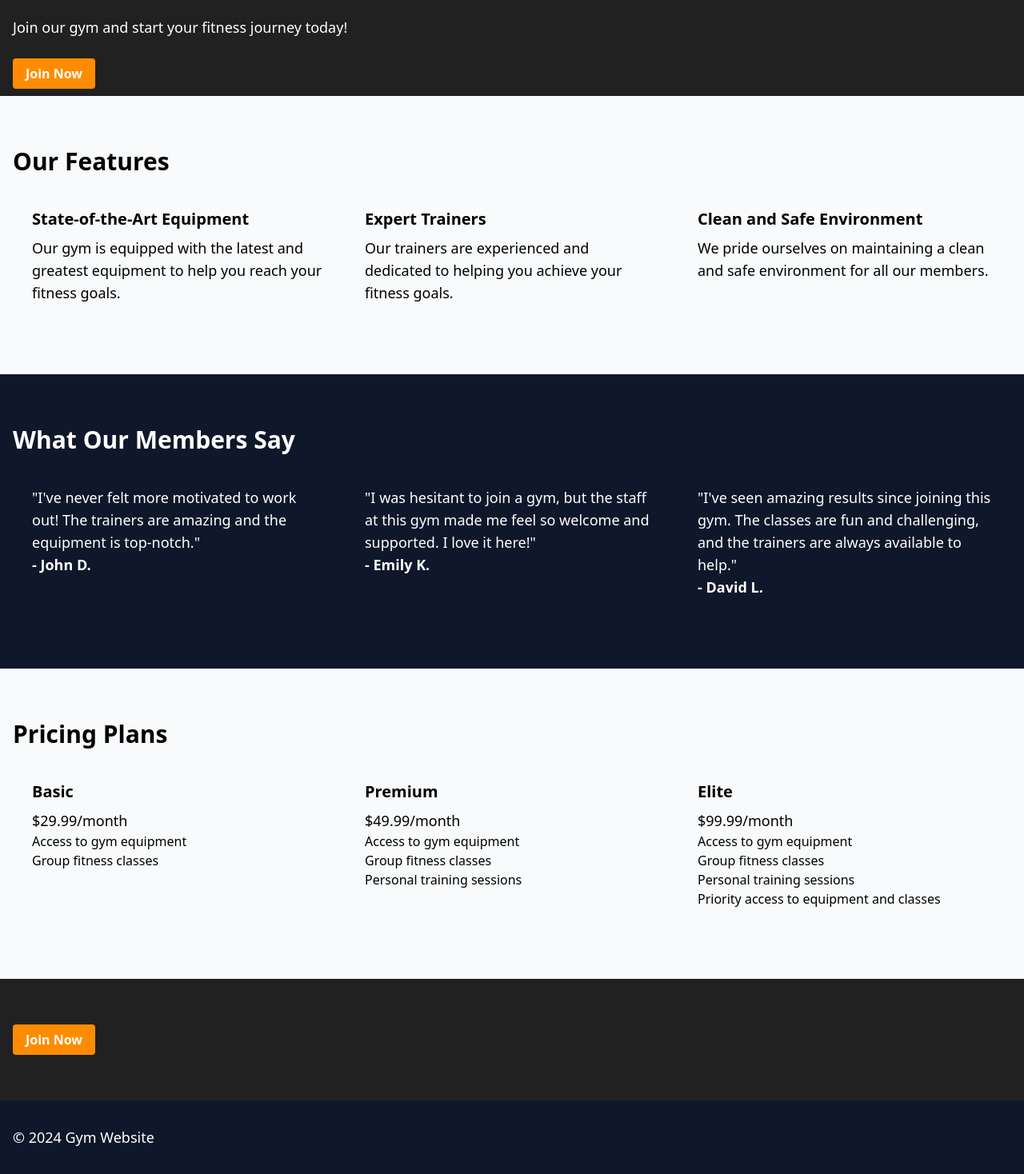
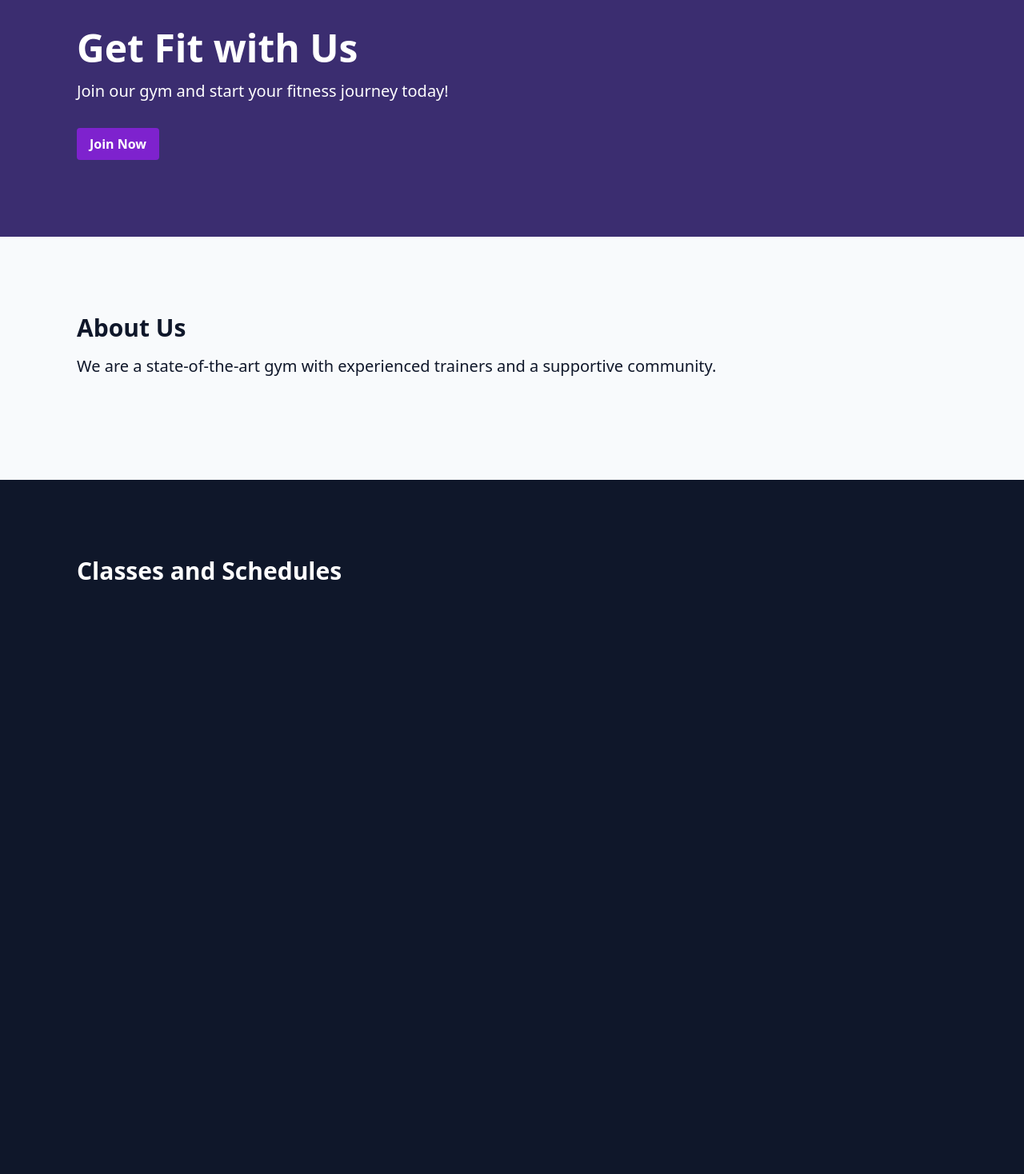
Before and after one commit to ayanshaikh2491-stack/tshirt-3d-ecommerce-1775988614, a Next.js app: page / in a window 1280 px wide. Shown: the part 60-1528 px from the top of the page at 80% size. After the commit the page ends 800 px from the top, so only its background shows below. Built offline with nearby package versions, Linux system fonts and the light colour scheme.

Commit message:
Initial commit by Multi-Agent Builder

```diff
--- a/app/api/data/route.js
+++ b/app/api/data/route.js
@@ -4,29 +4,52 @@ const { NextResponse } = require('next/server');
 const supabase = createClient(process.env.SUPABASE_URL || 'https://dummy.supabase.co', process.env.SUPABASE_ANON_KEY || 'dummy');
 
 export async function GET(request) {
+  const url = new URL(request.url);
+  const path = url.pathname;
+
   try {
-    const { table } = request.nextUrl.searchParams;
-    if (!table) return NextResponse.json({ data: null, error: 'Table not specified' }, { status: 400 });
-
-    const { data, error } = await supabase.from(table).select('*');
-    if (error) throw new Error(error.message);
-
-    return NextResponse.json({ data, error: null }, { status: 200 });
+    if (path === '/app/api/getClasses') {
+      const { data, error } = await supabase.from('classes').select('*');
+      if (error) throw new Error(error.message);
+      return NextResponse.json({ data, error: null }, { status: 200 });
+    } else if (path === '/app/api/getTrainers') {
+      const { data, error } = await supabase.from('trainers').select('*');
+      if (error) throw new Error(error.message);
+      return NextResponse.json({ data, error: null }, { status: 200 });
+    } else if (path === '/app/api/getMembershipPlans') {
+      const { data, error } = await supabase.from('membership_plans').select('*');
+      if (error) throw new Error(error.message);
+      return NextResponse.json({ data, error: null }, { status: 200 });
+    } else if (path === '/app/api/getUserDetails') {
+      const userId = url.searchParams.get('userId');
+      const { data, error } = await supabase.from('users').select('*').eq('id', userId);
+      if (error) throw new Error(error.message);
+      return NextResponse.json({ data, error: null }, { status: 200 });
+    } else {
+      return NextResponse.json({ data: null, error: 'Invalid path' }, { status: 404 });
+    }
   } catch (error) {
     return NextResponse.json({ data: null, error: error.message }, { status: 500 });
   }
 }
 
 export async function POST(request) {
+  const url = new URL(request.url);
+  const path = url.pathname;
+  const body = await request.json();
+
   try {
-    const { table } = request.nextUrl.searchParams;
-    if (!table) return NextResponse.json({ data: null, error: 'Table not specified' }, { status: 400 });
-
-    const { data: requestData } = await request.json();
-    const { data, error } = await supabase.from(table).insert([requestData]);
-    if (error) throw new Error(error.message);
-
-    return NextResponse.json({ data, error: null }, { status: 201 });
+    if (path === '/app/api/login') {
+      const { data, error } = await supabase.auth.admin.authenticate({ email: body.email, password: body.password });
+      if (error) throw new Error(error.message);
+      return NextResponse.json({ data, error: null }, { status: 200 });
+    } else if (path === '/app/api/signup') {
+      const { data, error } = await supabase.from('users').insert([body]);
+      if (error) throw new Error(error.message);
+      return NextResponse.json({ data, error: null }, { status: 201 });
+    } else {
+      return NextResponse.json({ data: null, error: 'Invalid path' }, { status: 404 });
+    }
   } catch (error) {
     return NextResponse.json({ data: null, error: error.message }, { status: 500 });
   }
--- a/app/page.js
+++ b/app/page.js
@@ -1,116 +1,71 @@
-import { useState } from 'react';
-import Link from 'next/link';
-import Image from 'next/image';
+'use client';
 
-export default function Home() {
+export default function Page() {
   return (
-    <div className="h-screen flex flex-col">
+    <div className="h-screen flex flex-col overflow-y-scroll">
       {/* Hero Section */}
-      <div className="h-screen flex justify-center items-center bg-[#212121] text-white">
-        <div className="container mx-auto p-4">
-          <h1 className="text-5xl font-black mb-4">Unleash Your Potential</h1>
-          <p className="text-lg mb-8">Join our gym and start your fitness journey today!</p>
-          <Link href="/join">
-            <a className="bg-[#FF8C00] hover:bg-[#FFA07A] text-white font-bold py-2 px-4 rounded">
-              Join Now
-            </a>
-          </Link>
+      <div className="h-screen flex justify-center items-center bg-[#3B2D70] text-white">
+        <div className="container mx-auto p-4 pt-6 md:p-6 lg:p-12 xl:p-24">
+          <h1 className="text-5xl font-bold mb-4">Get Fit with Us</h1>
+          <p className="text-xl mb-8">Join our gym and start your fitness journey today!</p>
+          <button className="bg-[#7E22CE] hover:bg-[#06B6D4] text-white font-bold py-2 px-4 rounded">
+            Join Now
+          </button>
         </div>
       </div>
 
-      {/* Features Section */}
-      <div className="bg-[#F8FAFC] py-12">
-        <div className="container mx-auto p-4">
-          <h2 className="text-3xl font-bold mb-4">Our Features</h2>
-          <div className="flex flex-wrap justify-center">
-            <div className="w-full md:w-1/2 xl:w-1/3 p-6">
-              <h3 className="text-xl font-bold mb-2">State-of-the-Art Equipment</h3>
-              <p className="text-lg">Our gym is equipped with the latest and greatest equipment to help you reach your fitness goals.</p>
-            </div>
-            <div className="w-full md:w-1/2 xl:w-1/3 p-6">
-              <h3 className="text-xl font-bold mb-2">Expert Trainers</h3>
-              <p className="text-lg">Our trainers are experienced and dedicated to helping you achieve your fitness goals.</p>
-            </div>
-            <div className="w-full md:w-1/2 xl:w-1/3 p-6">
-              <h3 className="text-xl font-bold mb-2">Clean and Safe Environment</h3>
-              <p className="text-lg">We pride ourselves on maintaining a clean and safe environment for all our members.</p>
-            </div>
-          </div>
+      {/* About Us */}
+      <div className="bg-[#F8FAFC] text-[#0F172A] p-4 pt-6 md:p-6 lg:p-12 xl:p-24">
+        <div className="container mx-auto">
+          <h2 className="text-3xl font-bold mb-4">About Us</h2>
+          <p className="text-xl mb-8">We are a state-of-the-art gym with experienced trainers and a supportive community.</p>
         </div>
       </div>
 
-      {/* Testimonials Section */}
-      <div className="bg-[#0F172A] py-12">
-        <div className="container mx-auto p-4">
-          <h2 className="text-3xl font-bold mb-4 text-white">What Our Members Say</h2>
-          <div className="flex flex-wrap justify-center">
-            <div className="w-full md:w-1/2 xl:w-1/3 p-6">
-              <p className="text-lg text-white">"I've never felt more motivated to work out! The trainers are amazing and the equipment is top-notch."</p>
-              <p className="text-lg text-white font-bold">- John D.</p>
-            </div>
-            <div className="w-full md:w-1/2 xl:w-1/3 p-6">
-              <p className="text-lg text-white">"I was hesitant to join a gym, but the staff at this gym made me feel so welcome and supported. I love it here!"</p>
-              <p className="text-lg text-white font-bold">- Emily K.</p>
-            </div>
-            <div className="w-full md:w-1/2 xl:w-1/3 p-6">
-              <p className="text-lg text-white">"I've seen amazing results since joining this gym. The classes are fun and challenging, and the trainers are always available to help."</p>
-              <p className="text-lg text-white font-bold">- David L.</p>
-            </div>
-          </div>
+      {/* Classes and Schedules */}
+      <div className="bg-[#0F172A] text-white p-4 pt-6 md:p-6 lg:p-12 xl:p-24">
+        <div className="container mx-auto">
+          <h2 className="text-3xl font-bold mb-4">Classes and Schedules</h2>
+          <ul className="list-none mb-8">
+            <li className="mb-4">Monday: Yoga (6:00 AM - 7:00 AM)</li>
+            <li className="mb-4">Tuesday: Weightlifting (7:00 AM - 8:00 AM)</li>
+            <li className="mb-4">Wednesday: Cardio (8:00 AM - 9:00 AM)</li>
+          </ul>
         </div>
       </div>
 
-      {/* Pricing Section */}
-      <div className="bg-[#F8FAFC] py-12">
-        <div className="container mx-auto p-4">
-          <h2 className="text-3xl font-bold mb-4">Pricing Plans</h2>
-          <div className="flex flex-wrap justify-center">
-            <div className="w-full md:w-1/2 xl:w-1/3 p-6">
-              <h3 className="text-xl font-bold mb-2">Basic</h3>
-              <p className="text-lg">$29.99/month</p>
-              <ul>
-                <li>Access to gym equipment</li>
-                <li>Group fitness classes</li>
-              </ul>
-            </div>
-            <div className="w-full md:w-1/2 xl:w-1/3 p-6">
-              <h3 className="text-xl font-bold mb-2">Premium</h3>
-              <p className="text-lg">$49.99/month</p>
-              <ul>
-                <li>Access to gym equipment</li>
-                <li>Group fitness classes</li>
-                <li>Personal training sessions</li>
-              </ul>
-            </div>
-            <div className="w-full md:w-1/2 xl:w-1/3 p-6">
-              <h3 className="text-xl font-bold mb-2">Elite</h3>
-              <p className="text-lg">$99.99/month</p>
-              <ul>
-                <li>Access to gym equipment</li>
-                <li>Group fitness classes</li>
-                <li>Personal training sessions</li>
-                <li>Priority access to equipment and classes</li>
-              </ul>
-            </div>
-          </div>
+      {/* Membership Plans */}
+      <div className="bg-[#F8FAFC] text-[#0F172A] p-4 pt-6 md:p-6 lg:p-12 xl:p-24">
+        <div className="container mx-auto">
+          <h2 className="text-3xl font-bold mb-4">Membership Plans</h2>
+          <ul className="list-none mb-8">
+            <li className="mb-4">Basic: $29.99/month</li>
+            <li className="mb-4">Premium: $49.99/month</li>
+            <li className="mb-4">Elite: $99.99/month</li>
+          </ul>
         </div>
       </div>
 
-      {/* Call-to-Action Button */}
-      <div className="bg-[#212121] py-12">
-        <div className="container mx-auto p-4">
-          <Link href="/join">
-            <a className="bg-[#FF8C00] hover:bg-[#FFA07A] text-white font-bold py-2 px-4 rounded">
-              Join Now
-            </a>
-          </Link>
+      {/* Testimonials */}
+      <div className="bg-[#0F172A] text-white p-4 pt-6 md:p-6 lg:p-12 xl:p-24">
+        <div className="container mx-auto">
+          <h2 className="text-3xl font-bold mb-4">Testimonials</h2>
+          <p className="text-xl mb-8">"I've lost 20 pounds since joining this gym! The trainers are amazing and the community is so supportive." - John D.</p>
+        </div>
+      </div>
+
+      {/* Contact Us */}
+      <div className="bg-[#F8FAFC] text-[#0F172A] p-4 pt-6 md:p-6 lg:p-12 xl:p-24">
+        <div className="container mx-auto">
+          <h2 className="text-3xl font-bold mb-4">Contact Us</h2>
+          <p className="text-xl mb-8">Phone: 555-555-5555 | Email: <a href="mailto:info@example.com">info@example.com</a></p>
         </div>
       </div>
 
       {/* Footer */}
-      <div className="bg-[#0F172A] py-4">
-        <div className="container mx-auto p-4">
-          <p className="text-lg text-white">&copy; 2024 Gym Website</p>
+      <div className="bg-[#3B2D70] text-white p-4 pt-6 md:p-6 lg:p-12 xl:p-24">
+        <div className="container mx-auto">
+          <p className="text-xl mb-8">&copy; 2024 Example Gym. All rights reserved.</p>
         </div>
       </div>
     </div>
```
